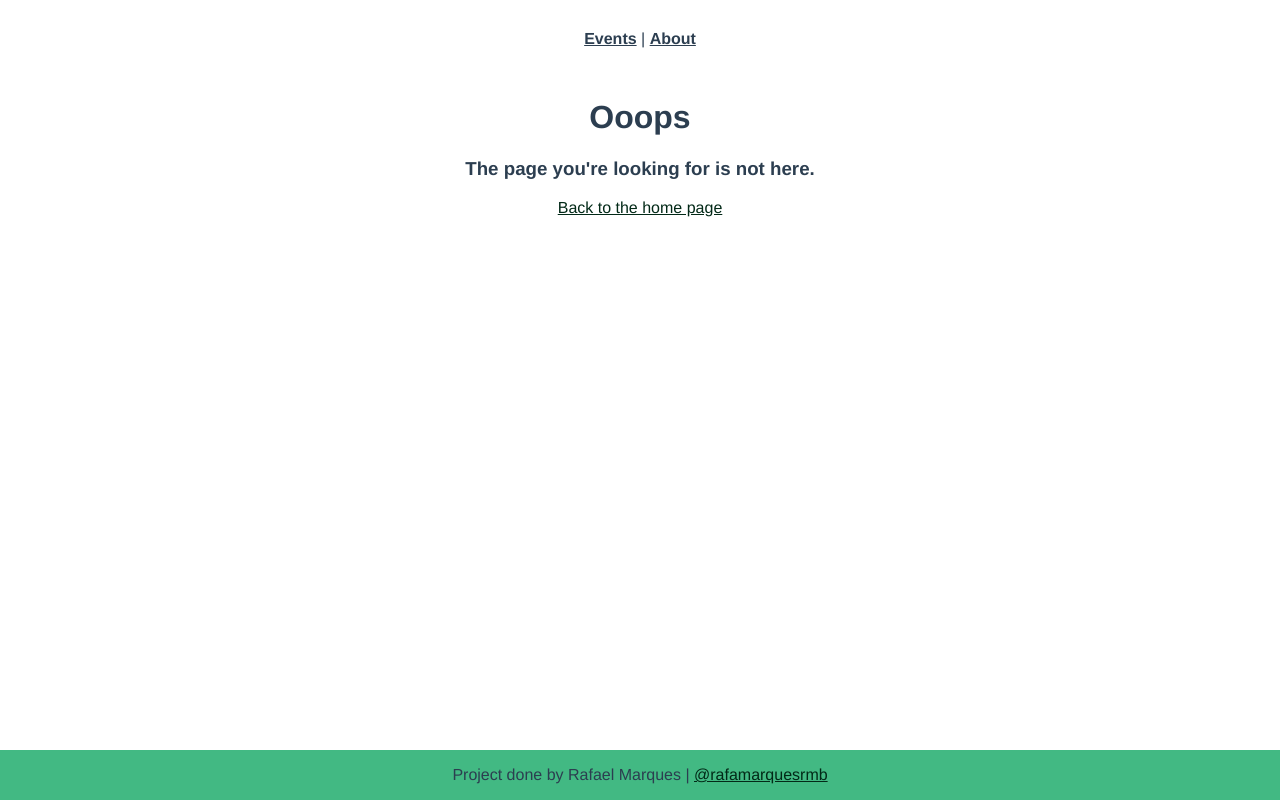
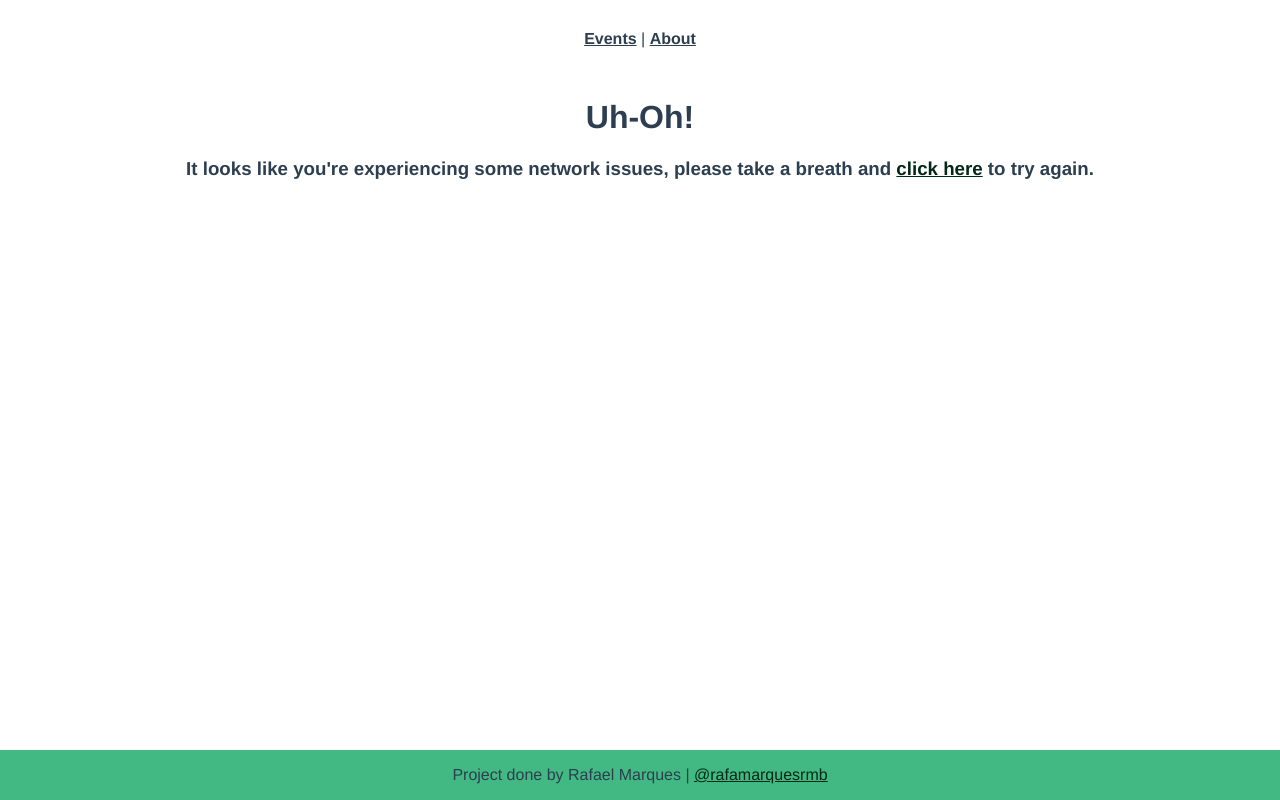
Before and after one commit to rafamarquesrmb/real-world-vue-3-example, a Vue app: page /network-error in a window 1280 px wide. Built offline with nearby package versions, Linux system fonts and the light colour scheme.

Commit message:
404 for single events, and network conection api error view

```diff
--- a/src/router/index.js
+++ b/src/router/index.js
@@ -6,6 +6,7 @@ import EventEdit from "../views/event/EventEdit.vue";
 import EventRegister from "../views/event/EventRegister.vue";
 import EventLayout from "../views/event/EventLayout.vue";
 import NotFound from "../views/NotFound.vue";
+import NetworkError from "../views/NetworkError.vue";
 const routes = [
     {
         path: "/",
@@ -14,11 +15,6 @@ const routes = [
         props: (route) => ({
             page: parseInt(route.query.page) || 1,
         }),
-    },
-    {
-        path: "/:catchall(.*)",
-        name: "NotFound",
-        component: NotFound,
     },
     {
         path: "/about-us",
@@ -57,6 +53,17 @@ const routes = [
         name: "NotFound",
         component: NotFound,
     },
+    {
+        path: "/404/:resource",
+        name: "404Resource",
+        component: NotFound,
+        props: true,
+    },
+    {
+        path: "/network-error",
+        name: "NetworkError",
+        component: NetworkError,
+    },
 ];
 
 const router = createRouter({
--- a/src/services/EventServices.js
+++ b/src/services/EventServices.js
@@ -2,7 +2,8 @@ import axios from "axios";
 
 const apiClient = axios.create({
     // baseURL: "https://my-json-server.typicode.com/Code-Pop/Real-World_Vue-3",
-  baseURL: "https://my-json-server.typicode.com/Code-Pop/Touring-Vue-Router",
+    // baseURL: "https://my-json-server.typicode.com/Code-Pop/Touring-Vue-Router",
+    baseURL: "https://my-json-server.typicode.co/Code-Pop/Touring-Vue-Router",
     withCredentials: false,
     headers: {
         Accept: "application/json",
--- /dev/null
+++ b/src/views/NetworkError.vue
@@ -0,0 +1,16 @@
+<template>
+    <div class="networkError">
+        <h1>Uh-Oh!</h1>
+
+        <h3>
+            It looks like you're experiencing some network issues, please take a
+            breath and
+            <a href="#" @click="$router.go(-1)">click here</a> to try again.
+        </h3>
+    </div>
+</template>
+<script>
+export default {
+    setup() {},
+};
+</script>
--- a/src/views/NotFound.vue
+++ b/src/views/NotFound.vue
@@ -1,5 +1,17 @@
 <template>
     <h1>Ooops</h1>
-    <h3>The page you're looking for is not here.</h3>
+    <h3>The {{ resource }} you're looking for is not here.</h3>
     <router-link :to="{ name: 'EventList' }">Back to the home page</router-link>
 </template>
+
+<script>
+export default {
+    props: {
+        resource: {
+            type: String,
+            required: true,
+            default: "page",
+        },
+    },
+};
+</script>
--- a/src/views/event/EventLayout.vue
+++ b/src/views/event/EventLayout.vue
@@ -18,7 +18,9 @@
 
         <router-view :event="event" />
 
-    <router-link :to="{ name: 'EventList' }">Return to events list</router-link>
+        <router-link :to="{ name: 'EventList' }"
+            >Return to events list</router-link
+        >
     </div>
 </template>
 
@@ -37,7 +39,14 @@ export default {
                 this.event = response.data;
             })
             .catch((err) => {
-        console.log(err);
+                if (err.response && err.response.status == 404) {
+                    this.$router.push({
+                        name: "404Resource",
+                        params: { resource: "event" },
+                    });
+                } else {
+                    this.$router.push({ name: "NetworkError" });
+                }
             });
     },
 };
```
Also changed, not shown: src/views/EventList.vue (indentation only). Lines whose indentation alone changed are shown as unchanged.
